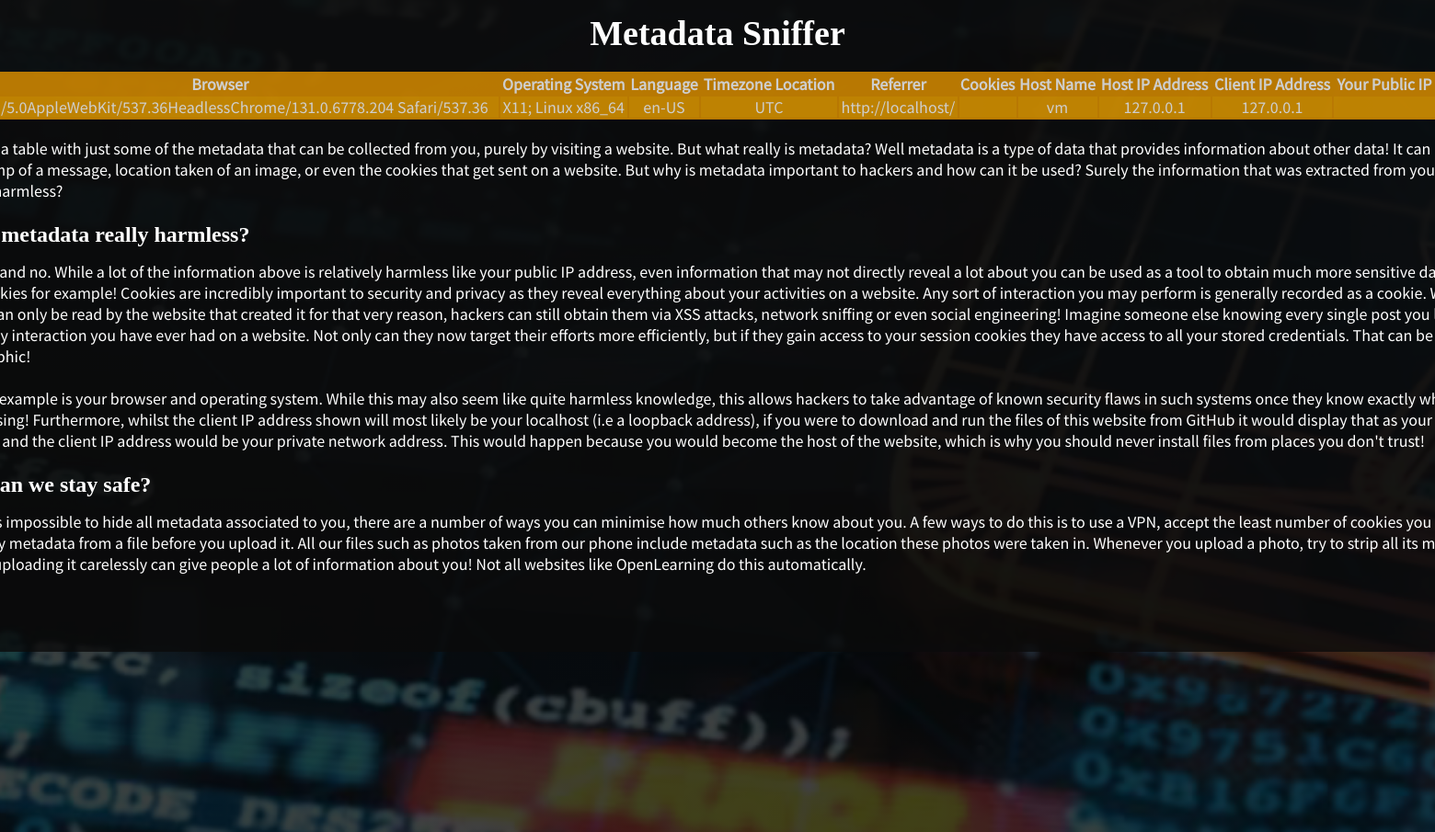
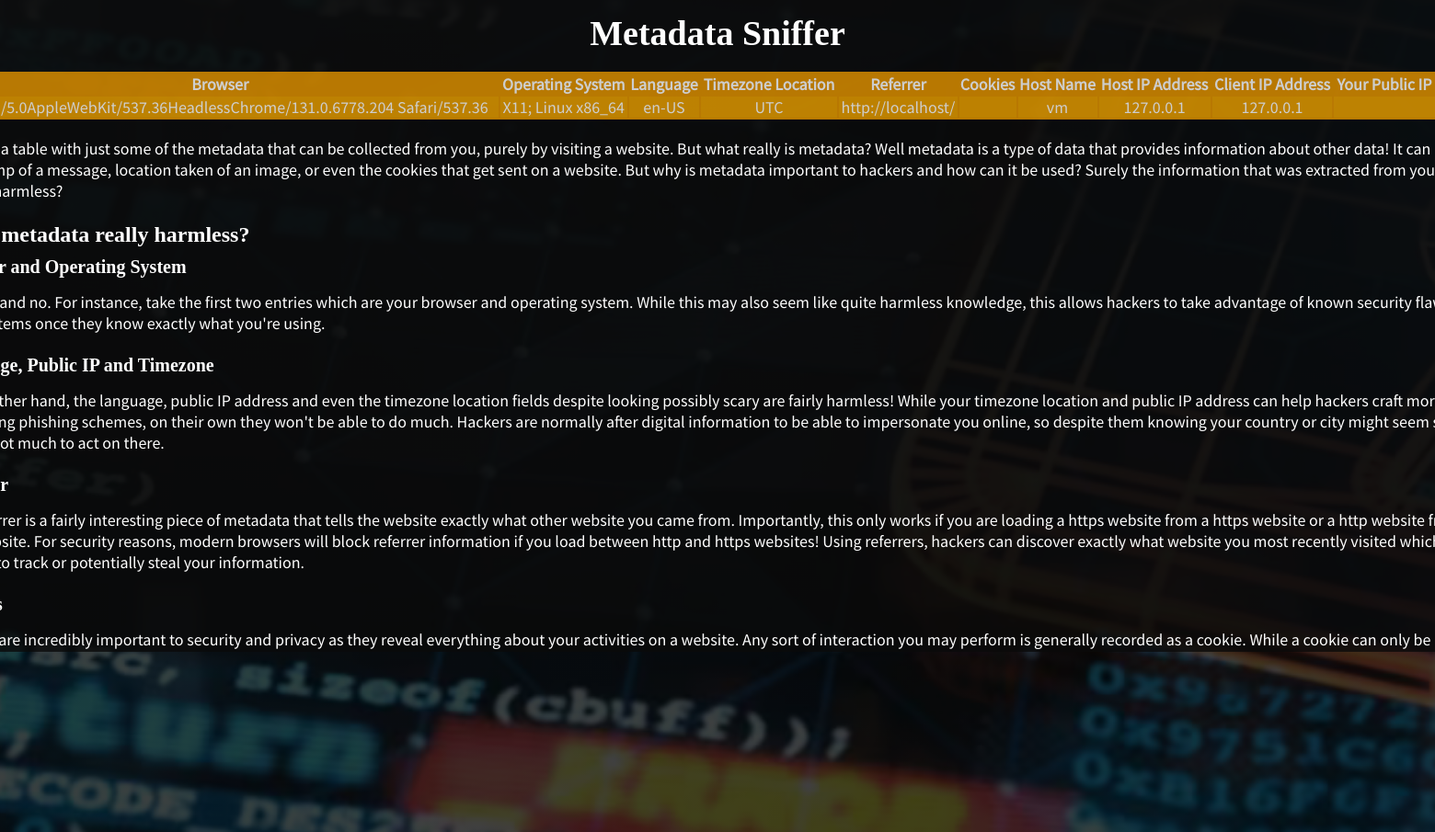
Before and after one commit to mikemospan/cyberkit, a Flask app: page /metadata in a window 1560 px wide; the page is wider, and only the part inside the window is pictured. Shown: the part 608-1513 px from the top of that part at 92% size. Run offline with Flask 3, Linux system fonts and the light colour scheme; data that the repository does not hold is empty; some web fonts are replaced.

Commit message:
Latest updates

```diff
--- a/server.py
+++ b/server.py
@@ -15,9 +15,9 @@ def keylogger():
 
 @app.route('/metadata')
 def metadata():
-    hostIp = request.remote_addr
+    clientIp = request.remote_addr
     hostName = socket.gethostname()
-    clientIp = socket.gethostbyname(hostName)
+    hostIp = socket.gethostbyname(hostName)
     referrer = request.referrer
     publicIp = requests.get('https://api.ipify.org').content.decode('utf8')
 
--- a/static/metadata.css
+++ b/static/metadata.css
@@ -92,6 +92,8 @@
     color: white;
     border-radius: 15px;
     flex-direction: column;
+    word-wrap: break-word;
+    overflow-y: scroll;
 }
 
 .textbox h1 {
@@ -105,6 +107,13 @@
 .textbox h2 {
     font-family: 'Source Sans Pro Semibold';
     font-size: 24px;
+    margin-bottom: 10px;
+    margin-left: 55px;
+}
+
+.textbox h3 {
+    font-family: 'Source Sans Pro Semibold';
+    font-size: 20px;
     margin-bottom: 10px;
     margin-left: 55px;
 }
--- a/templates/index.html
+++ b/templates/index.html
@@ -30,7 +30,7 @@
                 information that is obtained will be stored anywhere</b>. This website is completely open-source with the GitHub
                 repository provided to you below.
             </p>
-            <p style="text-align: center;"><a href="/">CyberKit GitHub Repository</a></p>
+            <p style="text-align: center;"><a href="https://github.com/mikemospan/cyberkit">CyberKit GitHub Repository</a></p>
             <p>
                 And with that, let's get started! Please check the box below if you consent to me echoing your information back to you.
                 <form id="consentForm">
--- a/templates/metadata.html
+++ b/templates/metadata.html
@@ -53,20 +53,44 @@
                 <br><br>
             </p>
             <h2>Is our metadata really harmless?</h2>
+            <h3>Browser and Operating System</h3>
             <p>
-                Well yes and no. While a lot of the information above is relatively harmless like your public IP address, even information that may not directly
-                reveal a lot about you can be used as a tool to obtain much more sensitive data. Take your cookies for example! Cookies are incredibly important
-                to security and privacy as they reveal everything about your activities on a website. Any sort of interaction you may perform is generally
-                recorded as a cookie. While a cookie can only be read by the website that created it for that very reason, hackers can still obtain them via
-                XSS attacks, network sniffing or even social engineering! Imagine someone else knowing every single post you liked and every interaction you have
-                ever had on a website. Not only can they now target their efforts more efficiently, but if they gain access to your session cookies they have
-                access to all your stored credentials. That can be quite catastrophic!
+                Well yes and no. For instance, take the first two entries which are your browser and operating system. While this may also seem like quite
+                harmless knowledge, this allows hackers to take advantage of known security flaws in such systems once they know exactly what you're using.
                 <br><br>
-                Another example is your browser and operating system. While this may also seem like quite harmless knowledge, this allows hackers to take advantage of
-                known security flaws in such systems once they know exactly what you're using! Furthermore, whilst the client IP address shown will most likely
-                be your localhost (i.e a loopback address), if you were to download and run the files of this website from GitHub it would display that as your host
-                IP address, and the client IP address would be your private network address. This would happen because you would become the host of the website,
-                which is why you should never install files from places you don't trust!
+            </p>
+            <h3>Language, Public IP and Timezone</h3>
+            <p>
+                On the other hand, the language, public IP address and even the timezone location fields despite looking possibly scary are fairly harmless!
+                While your timezone location and public IP address can help hackers craft more convincing phishing schemes, on their own they won't be able
+                to do much. Hackers are normally after digital information to be able to impersonate you online, so despite them knowing your country or city
+                might seem scary, there's not much to act on there.
+                <br><br>
+            </p>
+            <h3>Referrer</h3>
+            <p>
+                The referrer is a fairly interesting piece of metadata that tells the website exactly what other website you came from. Importantly, this
+                only works if you are loading a https website from a https website or a http website from a http website. For security reasons, modern
+                browsers will block referrer information if you load between http and https websites! Using referrers, hackers can discover exactly
+                what website you most recently visited which they can use to track or potentially steal your information.
+                <br><br>
+            </p>
+            <h3>Cookies</h3>
+            <p>
+                Cookies are incredibly important to security and privacy as they reveal everything about your activities on a website. Any sort of interaction
+                you may perform is generally recorded as a cookie. While a cookie can only be read by the website that created it for that very reason,
+                hackers can still obtain them via XSS attacks, network sniffing or even social engineering! Imagine someone else knowing every single post you
+                liked and every interaction you have ever had on a website. Not only can they now target their efforts more efficiently, but if they gain access
+                to your session cookies they have access to your entire account on that website. That can be quite catastrophic especially if it was your bank
+                account!
+                <br><br>
+            </p>
+            <h3>Host and Client IP Addresses</h3>
+            <p>
+                The host IP address is the IP address of the server that hosts the website, whilst the client IP address is the address that
+                Whilst the client IP address shown will most likely be your localhost (i.e a loopback address), if you were to download and run the files of this
+                website from GitHub it would display that as your host IP address, and the client IP address would be your private network address. This would
+                happen because you would become the host of the website, which is why you should never install files from places you don't trust!
                 <br><br>
             </p>
             <h2>How can we stay safe?</h2>
@@ -76,6 +100,7 @@
                 All our files such as photos taken from our phone include metadata such as the location these photos were taken in. Whenever you upload a photo,
                 try to strip all its metadata first, as uploading it carelessly can give people a lot of information about you! Not all websites like OpenLearning
                 do this automatically.
+                <br><br>
             </p>
         </div>
 
```
Also changed, not shown: templates/keylogger.html (+8 -8 lines).
